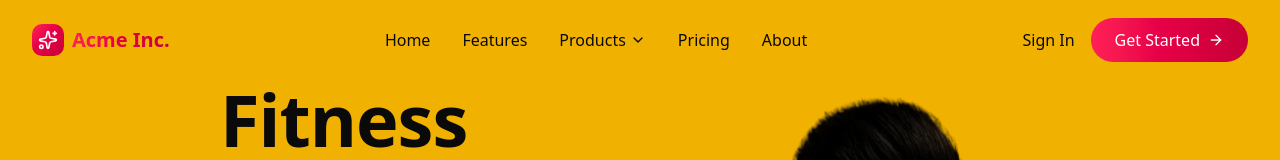
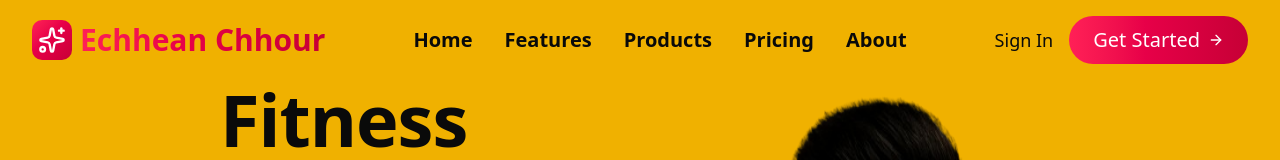
Before and after one commit to EchheanChhour3/my-profile, a Next.js app: page / in a window 1280 px wide. Shown: the top 160 px of the page. Built offline with nearby package versions, Linux system fonts and the light colour scheme.

Commit message:
improve nav,font

```diff
--- a/src/components/header.tsx
+++ b/src/components/header.tsx
@@ -15,27 +15,13 @@ interface NavItem {
 
 const navItems: NavItem[] = [
   { name: "Home", href: "/" },
-  { name: "Features", href: "/features" },
+  { name: "Features", href: "/" },
   {
     name: "Products",
-    href: "/products",
-    hasDropdown: true,
-    dropdownItems: [
-      {
-        name: "Analytics",
-        href: "/analytics",
-        description: "Track your metrics",
-      },
-      {
-        name: "Dashboard",
-        href: "/dashboard",
-        description: "Manage your data",
-      },
-      { name: "Reports", href: "/reports", description: "Generate insights" },
-    ],
+    href: "/",
   },
-  { name: "Pricing", href: "/pricing" },
-  { name: "About", href: "/about" },
+  { name: "Pricing", href: "/" },
+  { name: "About", href: "/" },
 ];
 
 export default function Header() {
@@ -43,8 +29,6 @@ export default function Header() {
   const [isMobileMenuOpen, setIsMobileMenuOpen] = useState(false);
   const [activeDropdown, setActiveDropdown] = useState<string | null>(null);
   const { theme } = useTheme();
-
-
 
   const headerVariants = {
     initial: { y: -100, opacity: 0 },
@@ -60,11 +44,6 @@ export default function Header() {
   const mobileMenuVariants = {
     closed: { opacity: 0, height: 0 },
     open: { opacity: 1, height: "auto" },
-  };
-
-  const dropdownVariants = {
-    hidden: { opacity: 0, y: -10, scale: 0.95 },
-    visible: { opacity: 1, y: 0, scale: 1 },
   };
 
   return (
@@ -83,22 +62,23 @@ export default function Header() {
           : "transparent",
         boxShadow: isScrolled ? "0 8px 32px rgba(0, 0, 0, 0.1)" : "none",
       }}>
-      <div className="mx-auto max-w-7xl px-4 sm:px-6 lg:px-8">
+      <div className="mx-auto max-w-7xl lg:w-full px-4 sm:px-6 lg:px-8">
         <div className="flex h-16 items-center justify-between lg:h-20">
+          {/* Logo */}
           <motion.div
             className="flex items-center space-x-2"
             whileHover={{ scale: 1.05 }}
             transition={{ type: "spring", stiffness: 400, damping: 10 }}>
             <Link href="/" className="flex items-center space-x-2">
-              <div className="flex h-8 w-8 items-center justify-center rounded-lg bg-gradient-to-br from-rose-500 to-rose-700">
-                <Sparkles className="h-5 w-5 text-white" />
+              <div className="flex h-8 w-8 lg:h-10 lg:w-10 items-center justify-center rounded-lg bg-gradient-to-br from-rose-500 to-rose-700">
+                <Sparkles className="h-5 w-5  lg:h-7 lg:w-7 text-white" />
               </div>
-              <span className="bg-gradient-to-r from-rose-500 to-rose-700 bg-clip-text text-xl font-bold text-transparent">
-                Acme Inc.
+              <span className="bg-gradient-to-r from-rose-500 to-rose-700 bg-clip-text text-xl lg:text-3xl font-bold text-transparent">
+                Echhean Chhour
               </span>
             </Link>
           </motion.div>
-
+          {/* NavBar middle */}
           <nav className="hidden items-center space-x-8 lg:flex">
             {navItems.map((item) => (
               <div
@@ -110,7 +90,8 @@ export default function Header() {
                 onMouseLeave={() => setActiveDropdown(null)}>
                 <Link
                   href={item.href}
-                  className="flex items-center space-x-1 font-medium text-foreground transition-colors duration-200 hover:text-rose-500">
+                  className="flex items-center space-x-1 font-bold text-foreground transition-colors duration-200
+                   hover:text-rose-500 lg:text-[20px]">
                   <span>{item.name}</span>
                   {item.hasDropdown && (
                     <ChevronDown className="h-4 w-4 transition-transform duration-200" />
@@ -122,7 +103,6 @@ export default function Header() {
                     {activeDropdown === item.name && (
                       <motion.div
                         className="absolute left-0 top-full mt-2 w-64 overflow-hidden rounded-xl border border-border bg-background/95 shadow-xl backdrop-blur-lg"
-                        variants={dropdownVariants}
                         initial="hidden"
                         animate="visible"
                         exit="hidden"
@@ -152,14 +132,15 @@ export default function Header() {
 
           <div className="hidden items-center space-x-4 lg:flex">
             <Link
-              href="/login"
-              className="font-medium text-foreground transition-colors duration-200 hover:text-rose-500">
+              href="/"
+              className="font-medium text-foreground transition-colors duration-200 hover:text-rose-500 lg:text-[18px]">
               Sign In
             </Link>
             <motion.div whileHover={{ scale: 1.05 }} whileTap={{ scale: 0.95 }}>
               <Link
                 href="/signup"
-                className="inline-flex items-center space-x-2 rounded-full bg-gradient-to-r from-rose-500 to-rose-700 px-6 py-2.5 font-medium text-white transition-all duration-200 hover:shadow-lg">
+                className="inline-flex items-center space-x-2 rounded-full bg-gradient-to-r from-rose-500 to-rose-700 px-6 py-2.5
+                font-medium text-white transition-all duration-200 hover:shadow-lg lg:text-xl">
                 <span>Get Started</span>
                 <ArrowRight className="h-4 w-4" />
               </Link>
```
